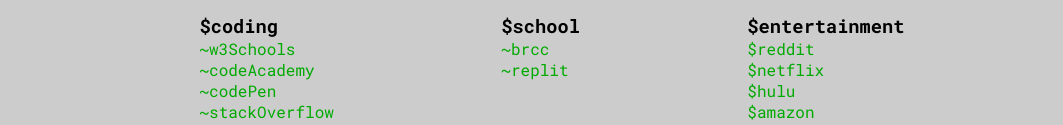
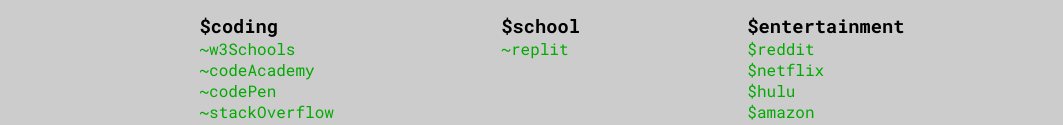
Before and after one commit to imJacobHicks/terminalStartPage, a plain HTML site: page index.html in a window 1280 px wide. Shown: the part 683-808 px from the top of the page, without its empty margins (108-1171 px from the left). Drawn offline with Linux system fonts and the light colour scheme.

Commit message:
Update index.html

```diff
--- a/index.html
+++ b/index.html
@@ -40,7 +40,6 @@
 
 		<ul>
 			<h3>$school</h3>
-			<li><a href="https://brcc.edu" target="_blank">~brcc</a></li>
 			<li><a href="https://replit.com" target="_blank">~replit</a></li>
 		</ul>
 
```
